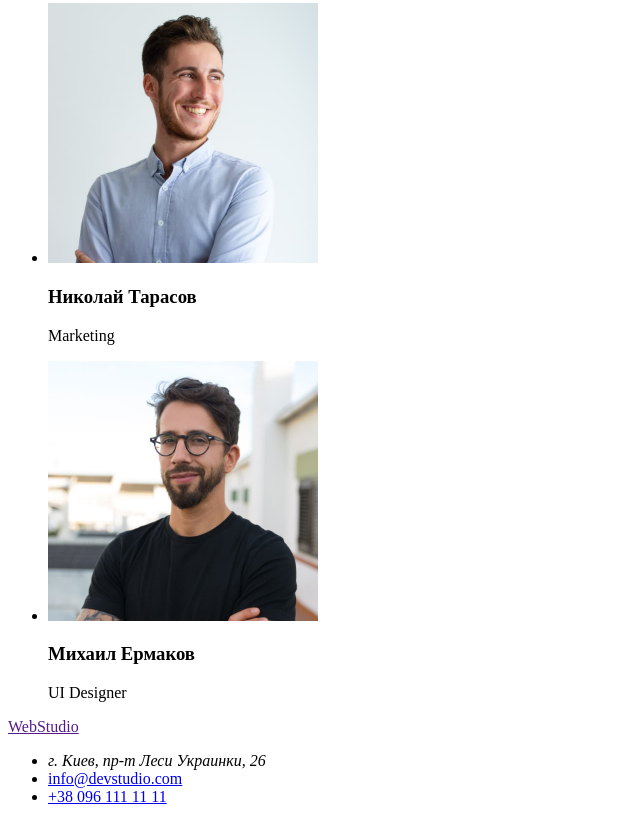
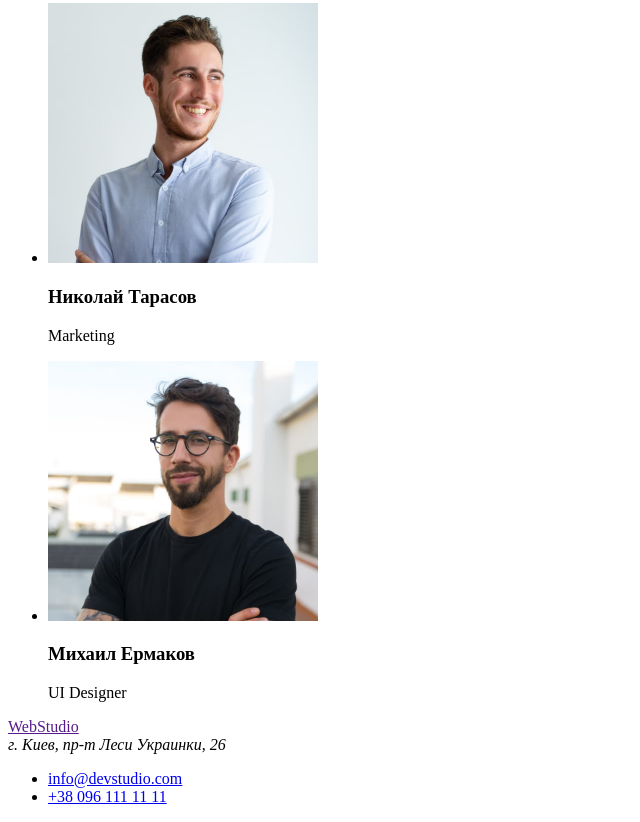
Before and after one commit to Zarudenski/goit-markup-hw-01, a plain HTML site: page index.html in a window 1280 px wide. Shown: the part 2285-3107 px from the top of the page, without its empty margins (0-640 px from the left). Drawn offline with Linux system fonts and the light colour scheme.

Commit message:
Update index.html
Vines stroku adres za Ul

```diff
--- a/index.html
+++ b/index.html
@@ -99,12 +99,12 @@
     </main>
 <!-- Конец сайта -->
     <footer>
-        <a href="">WebStudio</a>
-            <ul>
-                <li><address>г. Киев, пр-т Леси Украинки, 26</address></li>
-                <li><a href="mailto:info@devstudio.com">info@devstudio.com</a></li>
-                <li><a href="tel:+380961111111">+38 096 111 11 11</a></li>
-            </ul>
+     <a href="">WebStudio</a>
+     <address>г. Киев, пр-т Леси Украинки, 26</address>
+     <ul>
+         <li><a href="mailto:info@devstudio.com">info@devstudio.com</a></li>
+         <li><a href="tel:+380961111111">+38 096 111 11 11</a></li>
+     </ul>
     </footer>
 
 </body>
```
